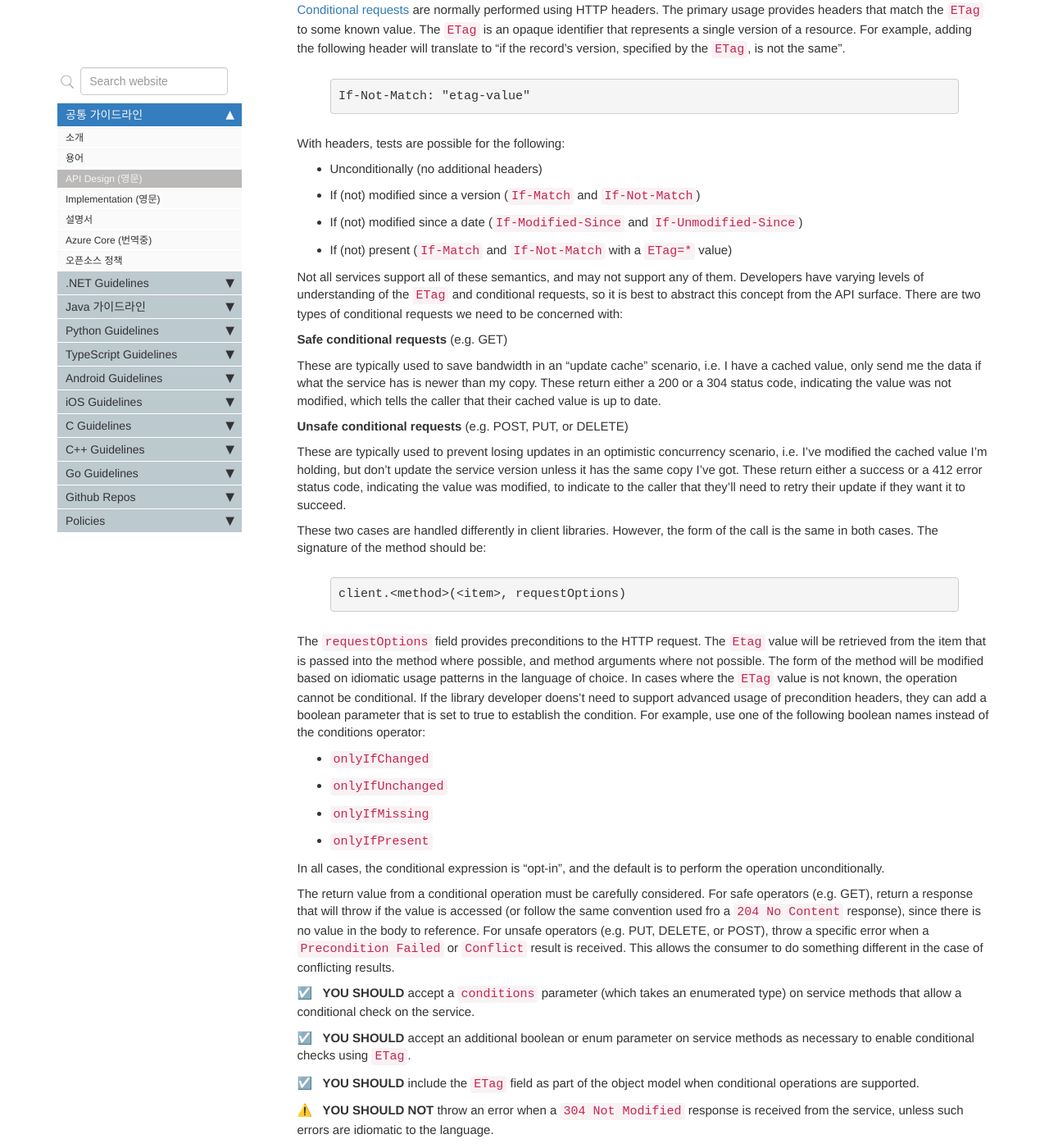
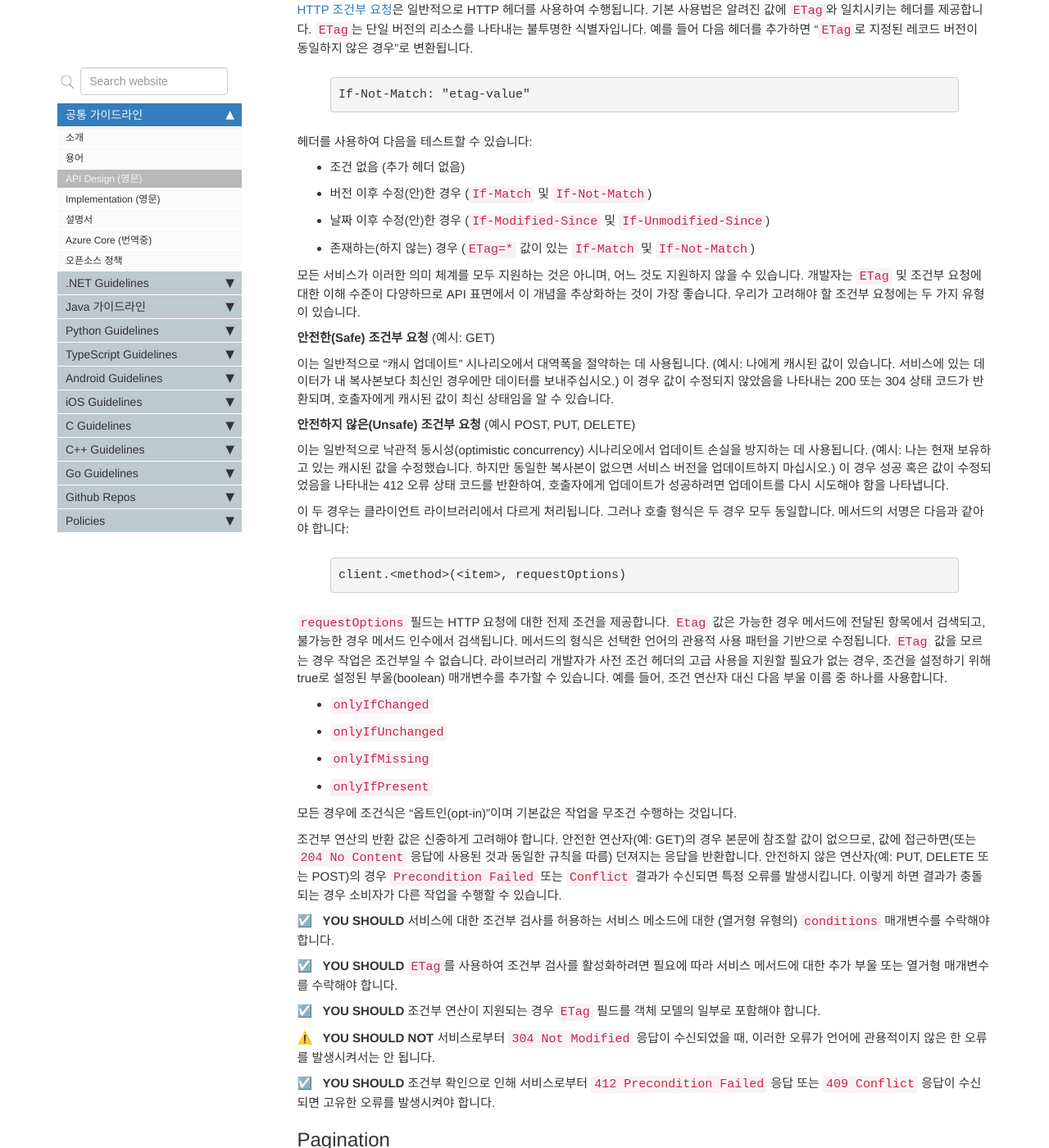
Before and after one commit to Azure/azure-sdk-korean, a Jekyll site: the page built from docs/general/design.md, in a window 1280 px wide and 1400 px high, scrolled down 8718 px. Shown: the whole window at 82% size. Built offline with Jekyll 4.4.1, drawn with Linux system fonts in a browser that asks for light colours; comment, search, counter and statistics services are not loaded; some of the changed text lies outside the part shown.

Commit message:
Translate 'Conditional requests' of General: API Design

```diff
--- a/docs/general/design.md
+++ b/docs/general/design.md
@@ -256,58 +256,58 @@ while not done:
 
 이러한 사용법은 혼동을 일으킬 수 있으며, 언어별로 반드시 변경해야 하므로 일관성 문제가 발생할 수 있습니다.
 
-## Conditional requests
+## 조건부 요청
 
-[Conditional requests](https://developer.mozilla.org/en-US/docs/Web/HTTP/Conditional_requests) are normally performed using HTTP headers.  The primary usage provides headers that match the `ETag` to some known value.  The `ETag` is an opaque identifier that represents a single version of a resource. For example, adding the following header will translate to "if the record's version, specified by the `ETag`, is not the same".
+[HTTP 조건부 요청](https://developer.mozilla.org/en-US/docs/Web/HTTP/Conditional_requests)은 일반적으로 HTTP 헤더를 사용하여 수행됩니다. 기본 사용법은 알려진 값에 `ETag`와 일치시키는 헤더를 제공합니다. `ETag`는 단일 버전의 리소스를 나타내는 불투명한 식별자입니다. 예를 들어 다음 헤더를 추가하면 "`ETag`로 지정된 레코드 버전이 동일하지 않은 경우"로 변환됩니다.
 
 {% highlight text %}
 If-Not-Match: "etag-value"
 {% endhighlight %}
 
-With headers, tests are possible for the following:
+헤더를 사용하여 다음을 테스트할 수 있습니다:
 
-* Unconditionally (no additional headers)
-* If (not) modified since a version (`If-Match` and `If-Not-Match`)
-* If (not) modified since a date (`If-Modified-Since` and `If-Unmodified-Since`)
-* If (not) present (`If-Match` and `If-Not-Match` with a `ETag=*` value)
+* 조건 없음 (추가 헤더 없음)
+* 버전 이후 수정(안)한 경우 (`If-Match` 및 `If-Not-Match`)
+* 날짜 이후 수정(안)한 경우 (`If-Modified-Since` 및 `If-Unmodified-Since`)
+* 존재하는(하지 않는) 경우 (`ETag=*` 값이 있는 `If-Match` 및 `If-Not-Match`)
 
-Not all services support all of these semantics, and may not support any of them.  Developers have varying levels of understanding of the `ETag` and conditional requests, so it is best to abstract this concept from the API surface.  There are two types of conditional requests we need to be concerned with:
+모든 서비스가 이러한 의미 체계를 모두 지원하는 것은 아니며, 어느 것도 지원하지 않을 수 있습니다. 개발자는 `ETag` 및 조건부 요청에 대한 이해 수준이 다양하므로 API 표면에서 이 개념을 추상화하는 것이 가장 좋습니다. 우리가 고려해야 할 조건부 요청에는 두 가지 유형이 있습니다.
 
-**Safe conditional requests** (e.g. GET)
+**안전한(Safe) 조건부 요청** (예시: GET)
 
-These are typically used to save bandwidth in an "update cache" scenario, i.e. I have a cached value, only send me the data if what the service has is newer than my copy. These return either a 200 or a 304 status code, indicating the value was not modified, which tells the caller that their cached value is up to date.
+이는 일반적으로 "캐시 업데이트" 시나리오에서 대역폭을 절약하는 데 사용됩니다. (예시: 나에게 캐시된 값이 있습니다. 서비스에 있는 데이터가 내 복사본보다 최신인 경우에만 데이터를 보내주십시오.) 이 경우 값이 수정되지 않았음을 나타내는 200 또는 304 상태 코드가 반환되며, 호출자에게 캐시된 값이 최신 상태임을 알 수 있습니다.
 
-**Unsafe conditional requests** (e.g. POST, PUT, or DELETE)
+**안전하지 않은(Unsafe) 조건부 요청** (예시 POST, PUT, DELETE)
 
-These are typically used to prevent losing updates in an optimistic concurrency scenario, i.e. I've modified the cached value I'm holding, but don't update the service version unless it has the same copy I've got. These return either a success or a 412 error status code, indicating the value was modified, to indicate to the caller that they'll need to retry their update if they want it to succeed.
+이는 일반적으로 낙관적 동시성(optimistic concurrency) 시나리오에서 업데이트 손실을 방지하는 데 사용됩니다. (예시: 나는 현재 보유하고 있는 캐시된 값을 수정했습니다. 하지만 동일한 복사본이 없으면 서비스 버전을 업데이트하지 마십시오.) 이 경우 성공 혹은 값이 수정되었음을 나타내는 412 오류 상태 코드를 반환하여, 호출자에게 업데이트가 성공하려면 업데이트를 다시 시도해야 함을 나타냅니다.
 
-These two cases are handled differently in client libraries.  However, the form of the call is the same in both cases.  The signature of the method should be:
+이 두 경우는 클라이언트 라이브러리에서 다르게 처리됩니다. 그러나 호출 형식은 두 경우 모두 동일합니다. 메서드의 서명은 다음과 같아야 합니다:
 
 {% highlight text %}
 client.<method>(<item>, requestOptions)
 {% endhighlight %}
 
-The `requestOptions` field provides preconditions to the HTTP request.  The `Etag` value will be retrieved from the item that is passed into the method where possible, and method arguments where not possible. The form of the method will be modified based on idiomatic usage patterns in the language of choice.  In cases where the `ETag` value is not known, the operation cannot be conditional.
-If the library developer doens't need to support advanced usage of precondition headers, they can add a boolean parameter that is set to true to establish the condition.  For example, use one of the following boolean names instead of the conditions operator:
+`requestOptions` 필드는 HTTP 요청에 대한 전제 조건을 제공합니다. `Etag` 값은 가능한 경우 메서드에 전달된 항목에서 검색되고, 불가능한 경우 메서드 인수에서 검색됩니다. 메서드의 형식은 선택한 언어의 관용적 사용 패턴을 기반으로 수정됩니다. `ETag` 값을 모르는 경우 작업은 조건부일 수 없습니다.
+라이브러리 개발자가 사전 조건 헤더의 고급 사용을 지원할 필요가 없는 경우, 조건을 설정하기 위해 true로 설정된 부울(boolean) 매개변수를 추가할 수 있습니다.  예를 들어, 조건 연산자 대신 다음 부울 이름 중 하나를 사용합니다.
 
 * `onlyIfChanged`
 * `onlyIfUnchanged`
 * `onlyIfMissing`
 * `onlyIfPresent`
 
-In all cases, the conditional expression is "opt-in", and the default is to perform the operation unconditionally.
+모든 경우에 조건식은 "옵트인(opt-in)"이며 기본값은 작업을 무조건 수행하는 것입니다.
 
-The return value from a conditional operation must be carefully considered.  For safe operators (e.g. GET), return a response that will throw if the value is accessed (or follow the same convention used fro a `204 No Content` response), since there is no value in the body to reference.  For unsafe operators (e.g. PUT, DELETE, or POST), throw a specific error when a `Precondition Failed` or `Conflict` result is received.  This allows the consumer to do something different in the case of conflicting results.
+조건부 연산의 반환 값은 신중하게 고려해야 합니다. 안전한 연산자(예: GET)의 경우 본문에 참조할 값이 없으므로, 값에 접근하면(또는 `204 No Content` 응답에 사용된 것과 동일한 규칙을 따름) 던져지는 응답을 반환합니다. 안전하지 않은 연산자(예: PUT, DELETE 또는 POST)의 경우 `Precondition Failed` 또는 `Conflict` 결과가 수신되면 특정 오류를 발생시킵니다. 이렇게 하면 결과가 충돌되는 경우 소비자가 다른 작업을 수행할 수 있습니다.
 
-{% include requirement/SHOULD %} accept a `conditions` parameter (which takes an enumerated type) on service methods that allow a conditional check on the service.
+{% include requirement/SHOULD %} 서비스에 대한 조건부 검사를 허용하는 서비스 메소드에 대한 (열거형 유형의) `conditions` 매개변수를 수락해야 합니다.
 
-{% include requirement/SHOULD %} accept an additional boolean or enum parameter on service methods as necessary to enable conditional checks using `ETag`.
+{% include requirement/SHOULD %} `ETag`를 사용하여 조건부 검사를 활성화하려면 필요에 따라 서비스 메서드에 대한 추가 부울 또는 열거형 매개변수를 수락해야 합니다.
 
-{% include requirement/SHOULD %} include the `ETag` field as part of the object model when conditional operations are supported.
+{% include requirement/SHOULD %} 조건부 연산이 지원되는 경우 `ETag` 필드를 객체 모델의 일부로 포함해야 합니다.
 
-{% include requirement/SHOULDNOT %} throw an error when a `304 Not Modified` response is received from the service, unless such errors are idiomatic to the language.
+{% include requirement/SHOULDNOT %} 서비스로부터 `304 Not Modified` 응답이 수신되었을 때, 이러한 오류가 언어에 관용적이지 않은 한 오류를 발생시켜서는 안 됩니다.
 
-{% include requirement/SHOULD %} throw a distinct error when a `412 Precondition Failed` response or a `409 Conflict` response is received from the service due to a conditional check.
+{% include requirement/SHOULD %} 조건부 확인으로 인해 서비스로부터 `412 Precondition Failed` 응답 또는 `409 Conflict` 응답이 수신되면 고유한 오류를 발생시켜야 합니다.
 
 ## Pagination
 
```
